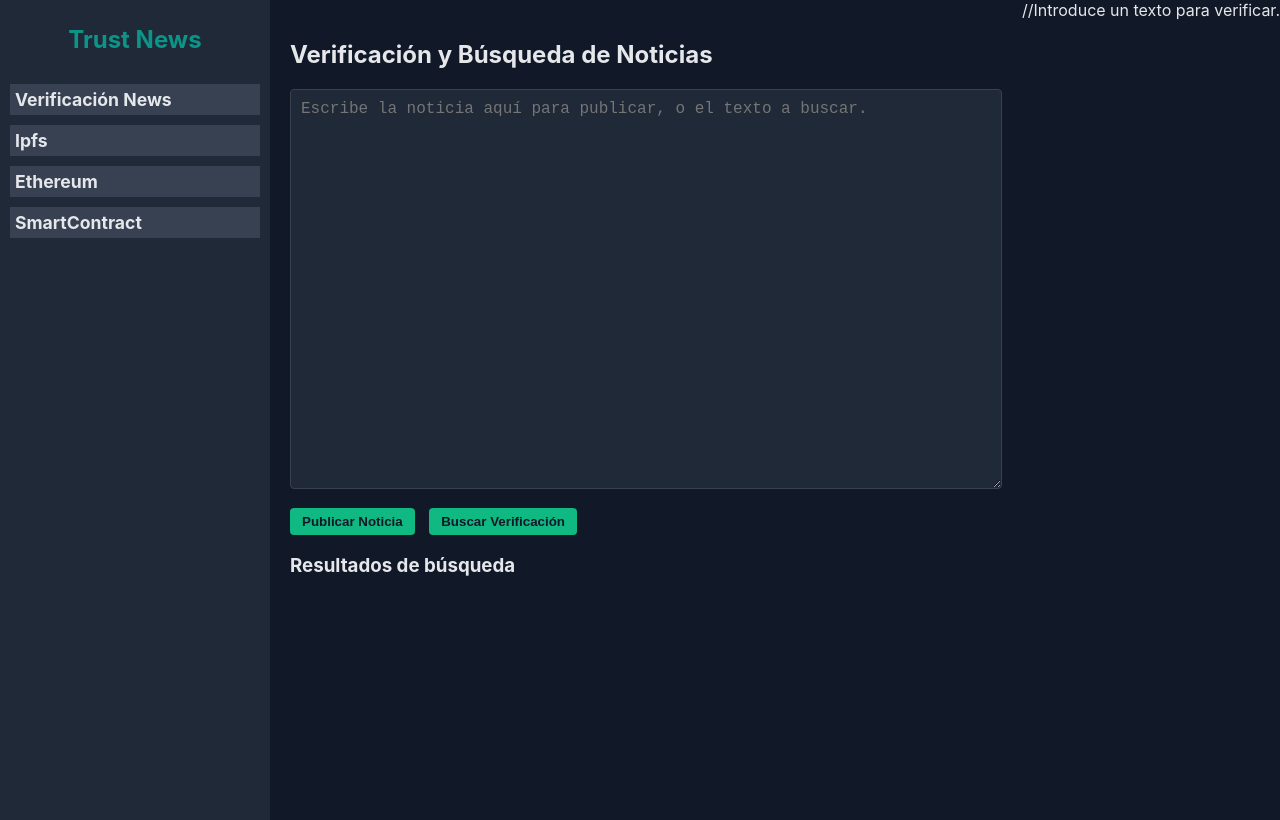
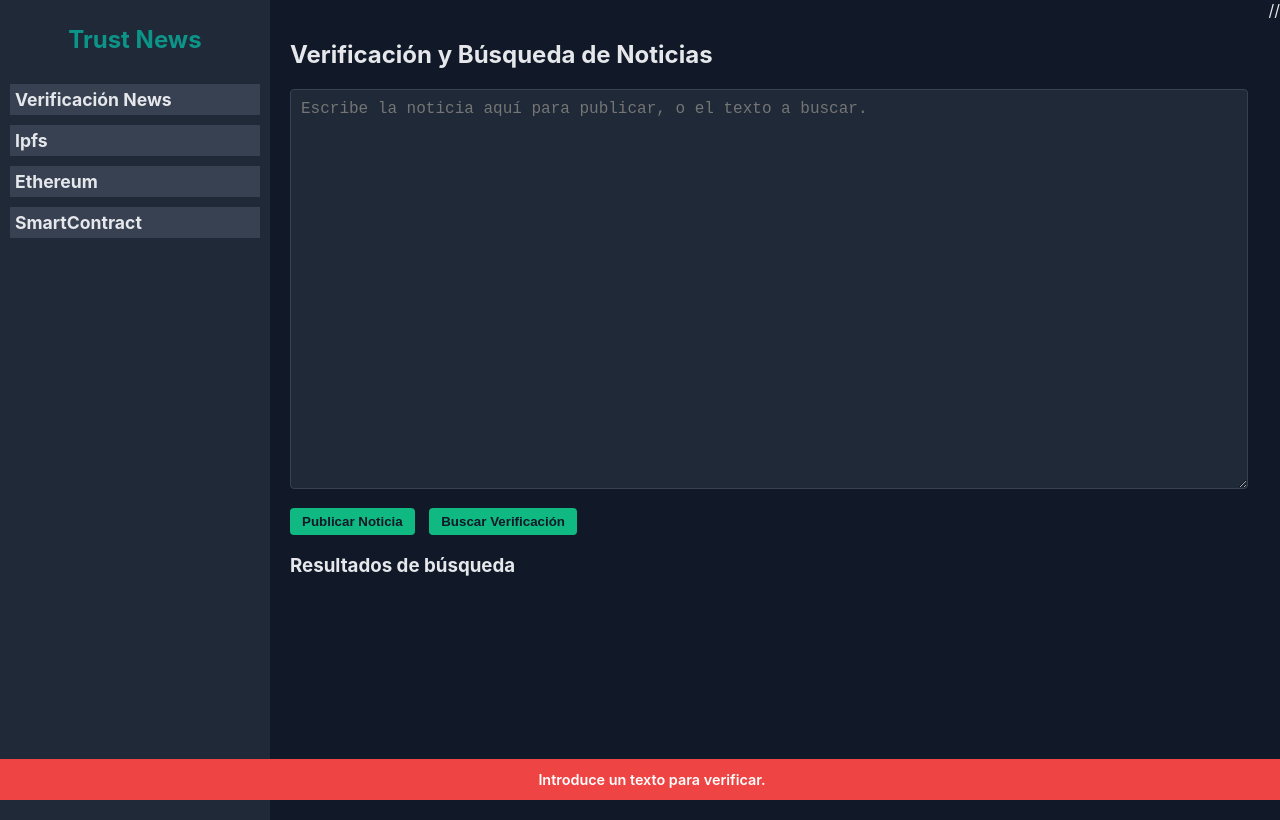
Before and after one commit to cforcadell/trust-news, a plain HTML site: page web_classic/app/index.html in a window 1280 px wide. Both pictures are taken after a click on the button "Publicar Noticia". Drawn offline with Linux system fonts and the light colour scheme.

Commit message:
barra de estado inferior fija

```diff
--- a/tasks.txt
+++ b/tasks.txt
@@ -7,14 +7,14 @@
 - Por defecto al clickar en ListaOrders que se consulte. Cambiar Nombre a Refrescar -> OK
 - Estadisticas de aserciones correctas -> OK
 - Paginado de listado de órdenes --> OK
-- Cuando cambiemos de pestaña resetar valores de fields antiguos y limpiar pantalla.
+- Cuando cambiemos de pestaña resetar valores de fields antiguos y limpiar pantalla. --> Casi
 - Cambiar x botón de Consistencia
 - ícono Web --> OK
 - Fuente de eventos más pequeña
 - Centrar valores de true, False, etc...
 - Valores de resumen de ordenes con un espacio delante
 
-- Barra de Estado común para los mensajes
+- Ocultar Barra de Estado común para los mensajes ->OK
 - Mostrar resultado global de comprobación de consistencia
 - Estilo de web más moderna
 - Estado de órdenes en lista ordenada con iconos y resaltado o estado final y entre parentesis lista de estados en verde los finalizados, Negro pendiente y negrita el ultimo
--- a/web_classic/app/css/style.css
+++ b/web_classic/app/css/style.css
@@ -513,3 +513,41 @@ section.active {
     justify-content: center;
     gap: 10px;
 }
+
+
+
+/* =================== STATUS BAR (BOTTOM) =================== */
+.status-bar {
+    position: fixed;
+    bottom: 0;
+    left: 0;
+    width: 100%;
+    padding: 12px;
+    text-align: center;
+    color: white;
+    font-weight: 600;
+    font-size: 0.9rem;
+    transition: transform 0.25s ease-in-out, opacity 0.25s ease-in-out;
+    transform: translateY(100%); /* oculto inicialmente */
+    opacity: 0;
+    z-index: 9999;
+}
+
+/* Cuando está visible */
+.status-bar.show {
+    transform: translateY(0);
+    opacity: 1;
+}
+
+/* Colores por tipo */
+.status-bar.info {
+    background-color: #3B82F6; /* azul */
+}
+
+.status-bar.primary {
+    background-color: #0D9488; /* teal */
+}
+
+.status-bar.error {
+    background-color: #EF4444; /* rojo */
+}
--- a/web_classic/app/index.html
+++ b/web_classic/app/index.html
@@ -131,7 +131,7 @@
     <table id="postTable"></table>
   </section>
 </div>
-
+<div id="statusBar" class="status-bar hidden"></div>
 //
 <!--  <script src="js/script.js"></script> -->
 <script src="js/app.js"></script>
--- a/web_classic/app/js/app.js
+++ b/web_classic/app/js/app.js
@@ -31,31 +31,22 @@ const CATEGORY_MAP = {
 // UTILIDAD: Reemplazo de alert() con UI no bloqueante
 // =========================================================
 function alertMessage(message, type = 'info', duration = 3000) {
-    const colorMap = {
-        'info': 'bg-blue-500',
-        'primary': 'bg-teal-500',
-        'error': 'bg-red-500'
-    };
+    const bar = document.getElementById('statusBar');
 
-    // Crear o reutilizar la barra de estado
-    let bar = document.getElementById('statusBar');
-    if (!bar) {
-        bar = document.createElement('div');
-        bar.id = 'statusBar';
-        bar.className = 'fixed top-0 left-0 w-full p-3 text-white text-sm text-center transition-transform duration-300 transform -translate-y-full z-50';
-        document.body.appendChild(bar);
-    }
+    // Quitar clases previas de color
+    bar.classList.remove('info', 'primary', 'error');
 
-    // Establecer mensaje y color
+    // Añadir clase de color y mensaje
     bar.textContent = message;
-    bar.className = `fixed top-0 left-0 w-full p-3 text-white text-sm text-center transition-transform duration-300 transform -translate-y-full z-50 ${colorMap[type] || colorMap.info}`;
+    bar.classList.add(type);
+    bar.classList.add('show');  // Mostrar barra
 
-    // Mostrar barra
-    setTimeout(() => bar.classList.remove('-translate-y-full'), 50);
+    // Ocultar después del tiempo indicado
+    setTimeout(() => {
+        bar.classList.remove('show');
+    }, duration);
+}
 
-    // Ocultar barra después de 'duration'
-    setTimeout(() => bar.classList.add('-translate-y-full'), duration);
-}
 
 
 
```
